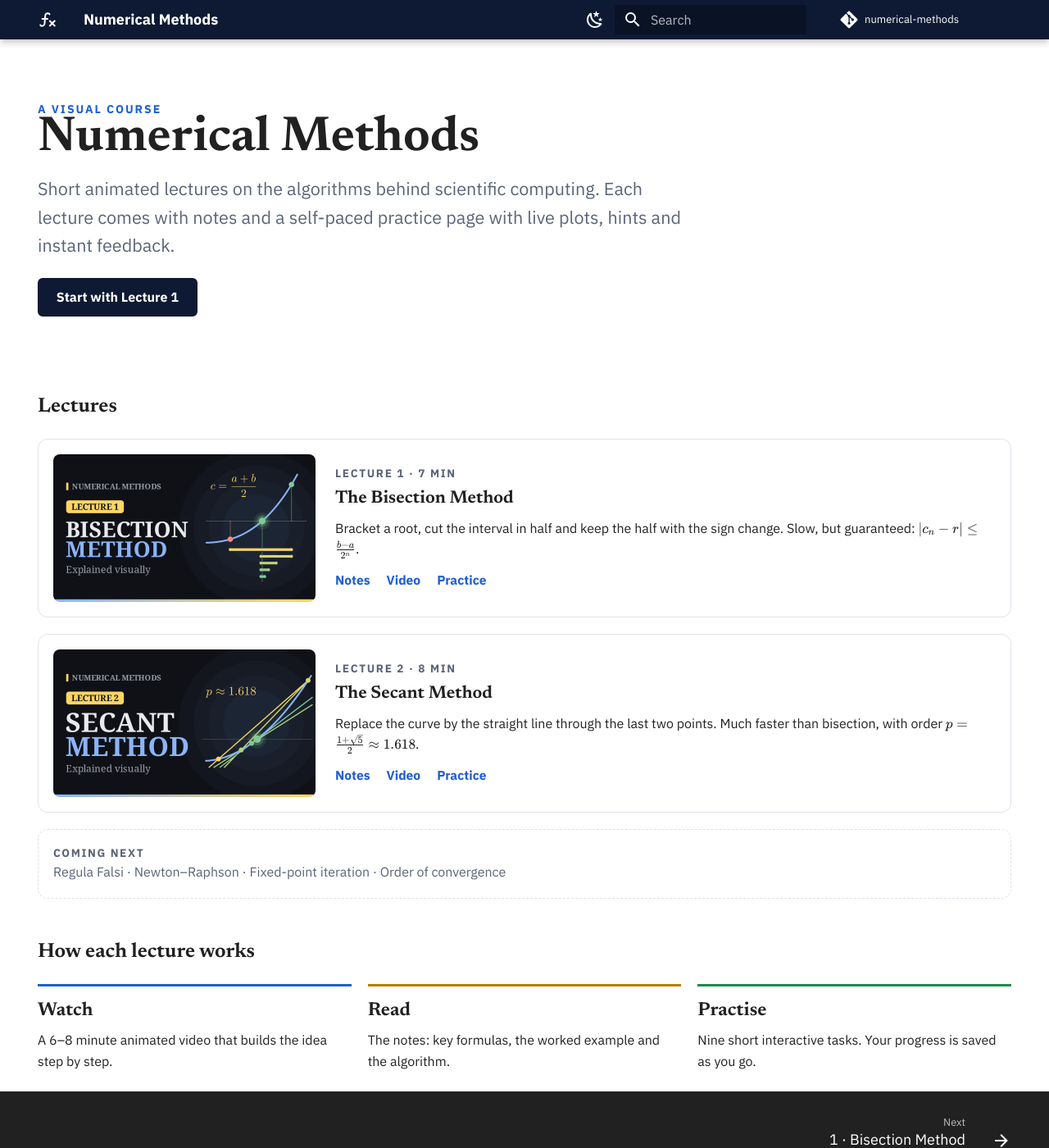
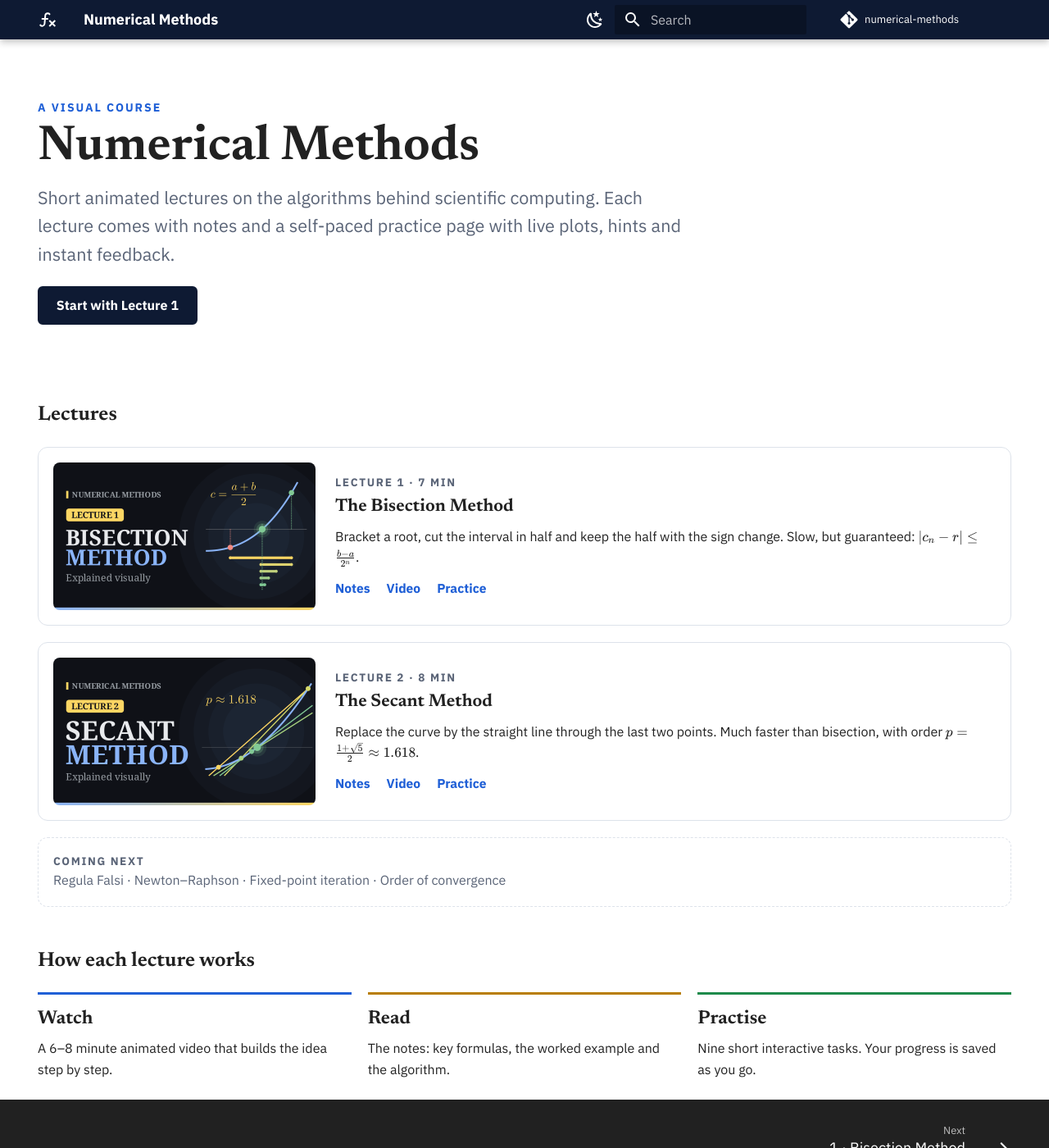
Before and after one commit to biswarupbiswas/numerical-methods, an MkDocs documentation site: the page built from docs/index.md, in a window 1280 px wide and 1400 px high. Shown: the whole window at 82% size. Built offline with MkDocs 1.6.1 and Material for MkDocs 9.7.7, drawn with Linux system fonts in a browser that asks for light colours; comment, search, counter and statistics services are not loaded.

Commit message:
Fix eyebrow spacing above titles
Co-Authored-By: Claude Opus 5.5 <noreply@anthropic.com>

```diff
--- a/docs/stylesheets/extra.css
+++ b/docs/stylesheets/extra.css
@@ -38,7 +38,8 @@
 .md-typeset .md-button { border-radius: 6px; font-weight: 600; padding: .55em 1.3em; }
 
 /* Eyebrow above a lecture title */
-.nm-eyebrow { font-size: .7rem; letter-spacing: .14em; text-transform: uppercase; color: var(--md-accent-fg-color); font-weight: 600; margin: 0 0 -.6rem; }
+.nm-eyebrow { font-size: .7rem; letter-spacing: .14em; text-transform: uppercase; color: var(--md-accent-fg-color); font-weight: 600; margin: 0 0 .35rem; line-height: 1.4; }
+.md-typeset .nm-eyebrow + h1 { margin-top: 0; }
 
 /* Lecture page */
 .nm-video { display: block; width: 100%; aspect-ratio: 16 / 9; height: auto; border: 0; border-radius: 10px; background: #000; }
@@ -51,7 +52,7 @@
 
 /* Home */
 .nm-hero { padding: 1.2rem 0 .6rem; max-width: 40rem; }
-.nm-hero h1 { font-size: 3rem; margin: .3rem 0 .6rem; line-height: 1.05; }
+.nm-hero h1 { font-size: 3rem; margin: 0 0 .6rem; line-height: 1.05; }
 .nm-lede { font-size: 1.08rem; color: var(--nm-muted); margin: 0; }
 .nm-lectures { display: grid; gap: 1rem; margin-top: 1rem; }
 .nm-lecture { display: grid; grid-template-columns: minmax(0, 16rem) minmax(0, 1fr); gap: 1.2rem; align-items: center;
```
